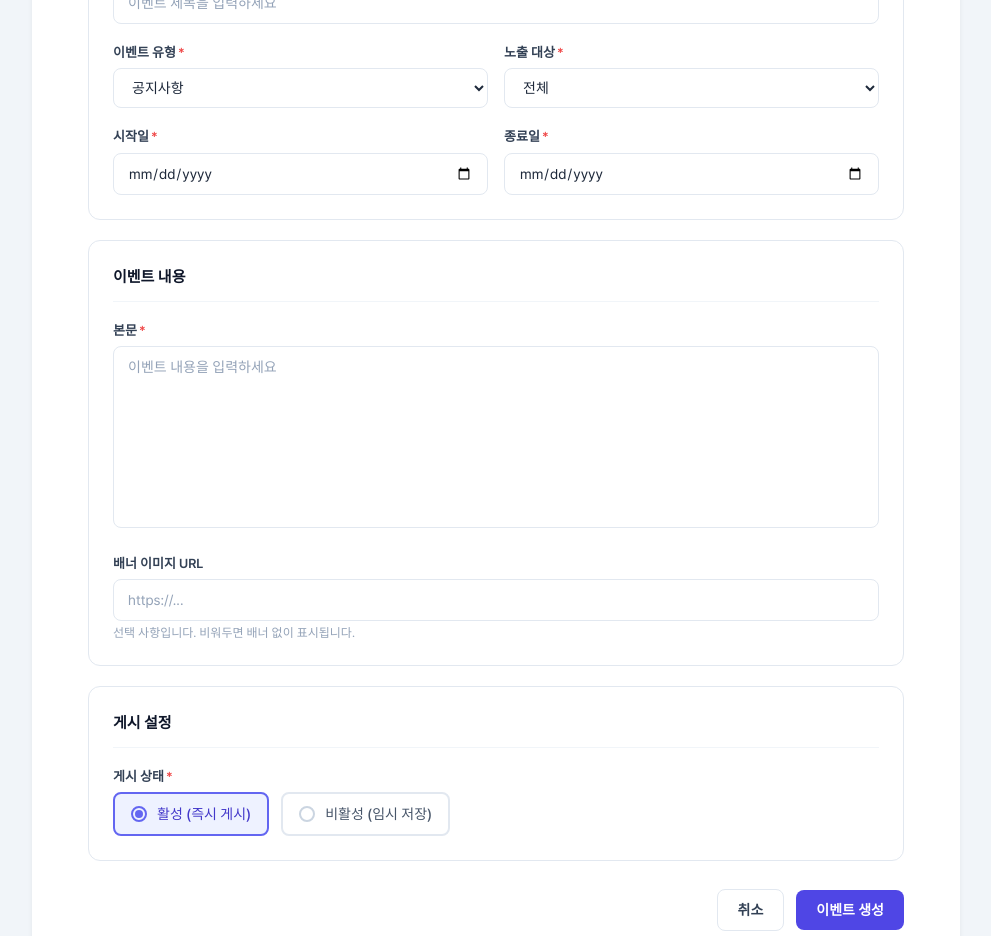
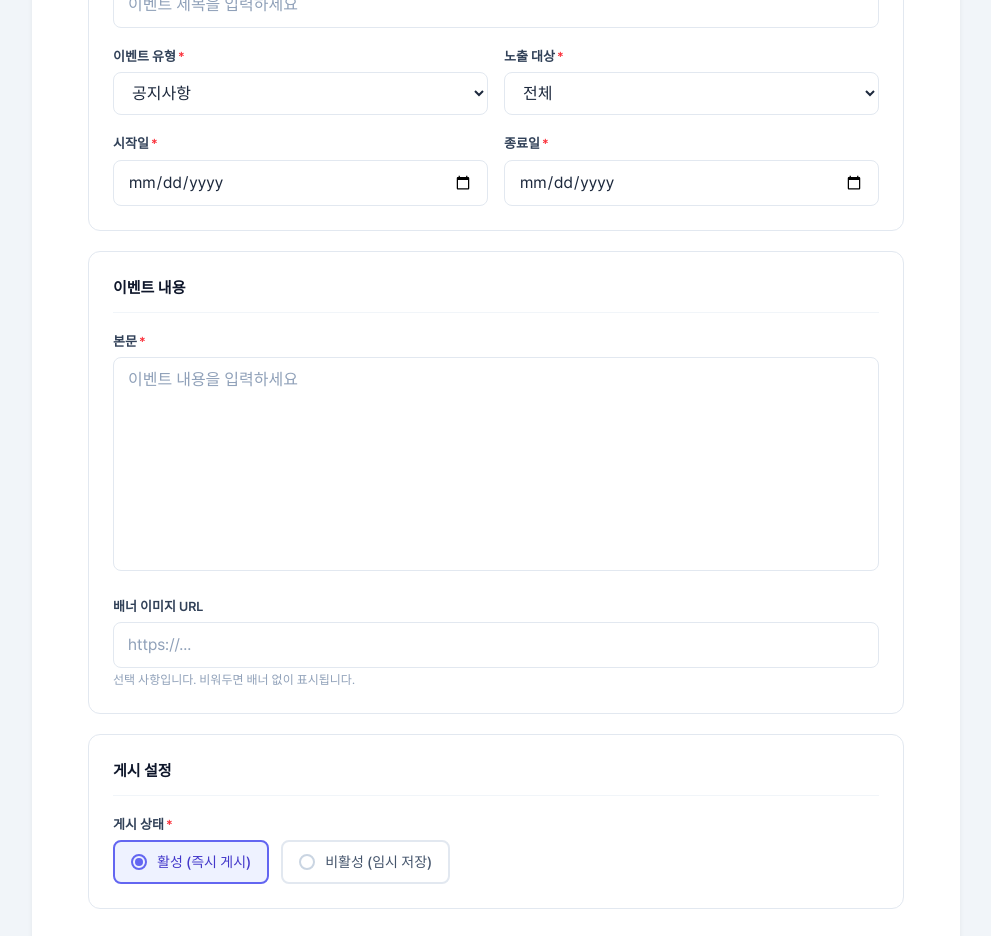
Before and after one commit to Workinkorea/workinkorea-client, a Next.js app: page /admin/events/create in a window 1280 px wide. Shown: the part 320-1256 px from the top of the page, without its empty margins (288-1279 px from the left). Built offline with nearby package versions, Linux system fonts and the light colour scheme; no server answers.

Commit message:
feat:  디자인 토큰 마이그레이션

```diff
--- a/src/app/(admin)/admin/layout.tsx
+++ b/src/app/(admin)/admin/layout.tsx
@@ -16,15 +16,15 @@
   const pathname = usePathname();
 
   return (
-    <div className="min-h-screen bg-background-alternative">
+    <div className="min-h-screen bg-slate-100">
       {/* Header */}
-      <header className="bg-background-default shadow-sm">
+      <header className="bg-white shadow-sm">
         <div className="w-full max-w-[1600px] mx-auto px-4 sm:px-6 md:px-8">
           <div className="flex h-16 items-center justify-between">
-            <h1 className="text-2xl font-bold text-slate-900">관리자 페이지</h1>
+            <h1 className="text-title-3 font-bold text-slate-900">관리자 페이지</h1>
             <Link
               href="/"
-              className="text-sm text-slate-600 hover:text-slate-900 transition-colors"
+              className="text-body-3 text-slate-600 hover:text-slate-900 transition-colors"
             >
               메인으로 돌아가기
             </Link>
@@ -43,7 +43,7 @@
                   <Link
                     key={item.path}
                     href={item.path}
-                    className={`block rounded-lg px-4 py-2 text-sm font-medium transition-colors cursor-pointer ${
+                    className={`block rounded-lg px-4 py-2 text-body-3 font-medium transition-colors cursor-pointer ${
                       isActive
                         ? 'bg-blue-50 text-blue-700'
                         : 'text-slate-700 hover:bg-slate-100 hover:text-slate-900'
@@ -58,7 +58,7 @@
 
           {/* Main content */}
           <main className="flex-1 min-w-0">
-            <div className="rounded-xl bg-background-default shadow-md p-6">
+            <div className="rounded-xl bg-white shadow-md p-6">
               {children}
             </div>
           </main>
--- a/src/app/(main)/user/resume/layout.tsx
+++ b/src/app/(main)/user/resume/layout.tsx
@@ -6,7 +6,7 @@
 
 export default function ResumeLayout({ children }: ResumeLayoutProps) {
   return (
-    <div className="min-h-screen bg-background-alternative py-8">
+    <div className="min-h-screen bg-slate-100 py-8">
       <div className="page-container">
         {children}
       </div>
--- a/src/features/admin/pages/EventCreateClient.tsx
+++ b/src/features/admin/pages/EventCreateClient.tsx
@@ -36,17 +36,17 @@
 
 function FormLabel({ required, children }: { required?: boolean; children: React.ReactNode }) {
   return (
-    <label className="block text-caption-1 font-semibold text-label-700 mb-1.5">
+    <label className="block text-caption-1 font-semibold text-slate-700 mb-1.5">
       {children}
-      {required && <span className="text-status-error ml-0.5">*</span>}
+      {required && <span className="text-red-500 ml-0.5">*</span>}
     </label>
   );
 }
 
 function FormSection({ title, children }: { title: string; children: React.ReactNode }) {
   return (
-    <section className="bg-background-default border border-line-400 rounded-xl p-6 space-y-5">
-      <h3 className="text-body-2 font-bold text-label-900 pb-3 border-b border-line-200">
+    <section className="bg-white border border-slate-200 rounded-xl p-6 space-y-5">
+      <h3 className="text-body-2 font-bold text-slate-900 pb-3 border-b border-slate-100">
         {title}
       </h3>
       {children}
@@ -112,12 +112,12 @@
           <p className="text-caption-2 font-semibold text-blue-600 uppercase tracking-widest mb-1">
             Admin
           </p>
-          <h2 className="text-title-3 font-extrabold text-label-900">{t('pageTitle')}</h2>
+          <h2 className="text-title-3 font-extrabold text-slate-900">{t('pageTitle')}</h2>
         </div>
         <button
           type="button"
           onClick={() => router.back()}
-          className="text-caption-1 text-label-500 hover:text-label-900 transition-colors cursor-pointer"
+          className="text-caption-1 text-slate-500 hover:text-slate-900 transition-colors cursor-pointer"
         >
           {t('backToList')}
         </button>
@@ -135,8 +135,8 @@
               onChange={(e) => set('title', e.target.value)}
               placeholder={t('fieldEventTitlePlaceholder')}
               className={cn(
-                'w-full px-3.5 py-2.5 border border-line-400 rounded-lg',
-                'text-sm text-label-800 placeholder:text-label-400 bg-background-default',
+                'w-full px-3.5 py-2.5 border border-slate-200 rounded-lg',
+                'text-body-3 text-slate-800 placeholder:text-slate-400 bg-white',
                 'focus:outline-none focus:border-blue-500 focus:ring-[3px] focus:ring-blue-100',
                 'transition-colors',
               )}
@@ -151,8 +151,8 @@
                 value={form.type}
                 onChange={(e) => set('type', e.target.value as EventType)}
                 className={cn(
-                  'w-full px-3.5 py-2.5 border border-line-400 rounded-lg',
-                  'text-sm text-label-800 bg-background-default',
+                  'w-full px-3.5 py-2.5 border border-slate-200 rounded-lg',
+                  'text-body-3 text-slate-800 bg-white',
                   'focus:outline-none focus:border-blue-500 focus:ring-[3px] focus:ring-blue-100',
                   'transition-colors cursor-pointer',
                 )}
@@ -169,8 +169,8 @@
                 value={form.target}
                 onChange={(e) => set('target', e.target.value as EventTarget)}
                 className={cn(
-                  'w-full px-3.5 py-2.5 border border-line-400 rounded-lg',
-                  'text-sm text-label-800 bg-background-default',
+                  'w-full px-3.5 py-2.5 border border-slate-200 rounded-lg',
+                  'text-body-3 text-slate-800 bg-white',
                   'focus:outline-none focus:border-blue-500 focus:ring-[3px] focus:ring-blue-100',
                   'transition-colors cursor-pointer',
                 )}
@@ -191,8 +191,8 @@
                 value={form.start_date}
                 onChange={(e) => set('start_date', e.target.value)}
                 className={cn(
-                  'w-full px-3.5 py-2.5 border border-line-400 rounded-lg',
-                  'text-sm text-label-800 bg-background-default',
+                  'w-full px-3.5 py-2.5 border border-slate-200 rounded-lg',
+                  'text-body-3 text-slate-800 bg-white',
                   'focus:outline-none focus:border-blue-500 focus:ring-[3px] focus:ring-blue-100',
                   'transition-colors cursor-pointer',
                 )}
@@ -206,8 +206,8 @@
                 onChange={(e) => set('end_date', e.target.value)}
                 min={form.start_date}
                 className={cn(
-                  'w-full px-3.5 py-2.5 border border-line-400 rounded-lg',
-                  'text-sm text-label-800 bg-background-default',
+                  'w-full px-3.5 py-2.5 border border-slate-200 rounded-lg',
+                  'text-body-3 text-slate-800 bg-white',
                   'focus:outline-none focus:border-blue-500 focus:ring-[3px] focus:ring-blue-100',
                   'transition-colors cursor-pointer',
                 )}
@@ -226,8 +226,8 @@
               rows={8}
               placeholder={t('fieldContentPlaceholder')}
               className={cn(
-                'w-full px-3.5 py-2.5 border border-line-400 rounded-lg',
-                'text-sm text-label-800 placeholder:text-label-400 bg-background-default',
+                'w-full px-3.5 py-2.5 border border-slate-200 rounded-lg',
+                'text-body-3 text-slate-800 placeholder:text-slate-400 bg-white',
                 'focus:outline-none focus:border-blue-500 focus:ring-[3px] focus:ring-blue-100',
                 'transition-colors resize-none',
               )}
@@ -242,13 +242,13 @@
               onChange={(e) => set('banner_url', e.target.value)}
               placeholder="https://..."
               className={cn(
-                'w-full px-3.5 py-2.5 border border-line-400 rounded-lg',
-                'text-sm text-label-800 placeholder:text-label-400 bg-background-default',
+                'w-full px-3.5 py-2.5 border border-slate-200 rounded-lg',
+                'text-body-3 text-slate-800 placeholder:text-slate-400 bg-white',
                 'focus:outline-none focus:border-blue-500 focus:ring-[3px] focus:ring-blue-100',
                 'transition-colors',
               )}
             />
-            <p className="text-xs text-label-400 mt-1">{t('fieldBannerUrlHint')}</p>
+            <p className="text-caption-2 text-slate-400 mt-1">{t('fieldBannerUrlHint')}</p>
           </div>
         </FormSection>
 
@@ -265,7 +265,7 @@
                     'text-sm font-medium transition-colors',
                     form.status === val
                       ? 'border-blue-500 bg-blue-50 text-blue-700'
-                      : 'border-line-400 bg-background-default text-label-600 hover:border-blue-200',
+                      : 'border-slate-200 bg-white text-slate-600 hover:border-blue-200',
                   )}
                 >
                   <input
@@ -279,7 +279,7 @@
                   <span
                     className={cn(
                       'w-4 h-4 rounded-full border-2 flex items-center justify-center',
-                      form.status === val ? 'border-blue-500' : 'border-line-300',
+                      form.status === val ? 'border-blue-500' : 'border-slate-300',
                     )}
                   >
                     {form.status === val && (
@@ -299,9 +299,9 @@
             type="button"
             onClick={() => router.back()}
             className={cn(
-              'px-5 py-2.5 rounded-lg text-sm font-semibold transition-colors cursor-pointer',
-              'border border-line-400 bg-background-default text-label-700',
-              'hover:bg-background-alternative',
+              'px-5 py-2.5 rounded-lg text-body-3 font-semibold transition-colors cursor-pointer',
+              'border border-slate-200 bg-white text-slate-700',
+              'hover:bg-slate-100',
               'focus:outline-none focus:ring-2 focus:ring-blue-500 focus:ring-offset-2',
             )}
           >
@@ -311,7 +311,7 @@
             type="submit"
             disabled={isSubmitting}
             className={cn(
-              'px-5 py-2.5 rounded-lg text-sm font-semibold transition-colors cursor-pointer',
+              'px-5 py-2.5 rounded-lg text-body-3 font-semibold transition-colors cursor-pointer',
               'bg-blue-600 text-white hover:bg-blue-700',
               'focus:outline-none focus:ring-2 focus:ring-blue-500 focus:ring-offset-2',
               'disabled:opacity-50 disabled:cursor-not-allowed',
--- a/src/features/company/pages/CompanyProfileEditClient.tsx
+++ b/src/features/company/pages/CompanyProfileEditClient.tsx
@@ -168,7 +168,7 @@
   if (authLoading || (profileLoading && !profile)) {
     return (
       <Layout>
-        <main className="flex-1 bg-background-alternative flex items-center justify-center min-h-[60vh]">
+        <main className="flex-1 bg-slate-100 flex items-center justify-center min-h-[60vh]">
           <div className="animate-spin w-10 h-10 border-4 border-blue-500 border-t-transparent rounded-full" />
         </main>
       </Layout>
@@ -177,7 +177,7 @@
 
   return (
     <Layout>
-      <main className="flex-1 bg-background-alternative">
+      <main className="flex-1 bg-slate-100">
         <div className="w-full max-w-7xl mx-auto px-4 sm:px-6 lg:px-8 py-8">
 
           {/* 페이지 헤더 */}
--- a/src/features/jobs/components/form/BasicInfoSection.tsx
+++ b/src/features/jobs/components/form/BasicInfoSection.tsx
@@ -40,8 +40,7 @@
   onChange,
 }: BasicInfoSectionProps) {
   return (
-    /* 카드 컨테이너: bg-background-default(white) + border-line-400 + rounded-xl */
-    <div className="bg-background-default border border-line-400 rounded-xl p-5 md:p-6">
+    <div className="bg-white border border-slate-200 rounded-xl p-5 md:p-6">
       <SectionHeader
         step={1}
         icon={<Briefcase size={16} />}
@@ -112,7 +111,7 @@
 
           <FormField label="언어 요건">
             <div className="relative">
-              <div className="absolute left-3.5 top-1/2 -translate-y-1/2 text-label-400 pointer-events-none">
+              <div className="absolute left-3.5 top-1/2 -translate-y-1/2 text-slate-400 pointer-events-none">
                 <Languages size={15} />
               </div>
               <select
--- a/src/features/jobs/components/form/RecruitmentPeriodSection.tsx
+++ b/src/features/jobs/components/form/RecruitmentPeriodSection.tsx
@@ -29,7 +29,7 @@
   onChange,
 }: RecruitmentPeriodSectionProps) {
   return (
-    <div className="bg-background-default border border-line-400 rounded-xl p-5 md:p-6">
+    <div className="bg-white border border-slate-200 rounded-xl p-5 md:p-6">
       <SectionHeader
         step={3}
         icon={<Calendar size={16} />}
--- a/src/features/jobs/pages/CompanyPostCreateClient.tsx
+++ b/src/features/jobs/pages/CompanyPostCreateClient.tsx
@@ -64,7 +64,7 @@
   if (authLoading) {
     return (
       <Layout>
-        <main className="min-h-screen bg-background-alternative py-8">
+        <main className="min-h-screen bg-slate-100 py-8">
           <div className="w-full max-w-7xl mx-auto px-4 sm:px-6 lg:px-8">
             <div className="grid grid-cols-1 lg:grid-cols-[1fr_288px] gap-5 items-start">
               <div className="space-y-4">
@@ -93,7 +93,7 @@
   if (!isAuthenticated || userType !== 'company') {
     return (
       <Layout>
-        <main className="min-h-screen bg-background-alternative py-8">
+        <main className="min-h-screen bg-slate-100 py-8">
           <div className="w-full max-w-7xl mx-auto px-4 sm:px-6 lg:px-8">
             <div className="grid grid-cols-1 lg:grid-cols-[1fr_288px] gap-5 items-start">
               <div className="space-y-4">
@@ -119,7 +119,7 @@
 
   return (
     <Layout>
-      <main className="min-h-screen bg-background-alternative py-8">
+      <main className="min-h-screen bg-slate-100 py-8">
         <div className="w-full max-w-7xl mx-auto px-4 sm:px-6 lg:px-8">
 
           {/* ── 페이지 헤더 ────────────────────────────────────────────────
--- a/src/features/jobs/pages/CompanyPostEditClient.tsx
+++ b/src/features/jobs/pages/CompanyPostEditClient.tsx
@@ -89,7 +89,7 @@
   if (authLoading || postLoading) {
     return (
       <Layout>
-        <main className="min-h-screen bg-background-alternative py-8 flex items-center justify-center">
+        <main className="min-h-screen bg-slate-100 py-8 flex items-center justify-center">
           <div className="w-full max-w-7xl mx-auto px-4 sm:px-6 lg:px-8">
             <div className="grid grid-cols-1 lg:grid-cols-[1fr_288px] gap-5 items-start">
               <div className="space-y-4">
@@ -120,7 +120,7 @@
   if (!post) {
     return (
       <Layout>
-        <main className="min-h-screen bg-background-alternative py-8 flex items-center justify-center">
+        <main className="min-h-screen bg-slate-100 py-8 flex items-center justify-center">
           <div className="text-center">
             <p className="text-slate-500 text-body-2">{t('notFound')}</p>
             <button
@@ -156,7 +156,7 @@
 
   return (
     <Layout>
-      <main className="min-h-screen bg-background-alternative py-8">
+      <main className="min-h-screen bg-slate-100 py-8">
         <div className="w-full max-w-7xl mx-auto px-4 sm:px-6 lg:px-8">
 
           {/* ── 페이지 헤더 ──────────────────────────────────────────────── */}
--- a/src/features/profile/pages/MyProfileClient.tsx
+++ b/src/features/profile/pages/MyProfileClient.tsx
@@ -223,7 +223,7 @@
   if (authLoading || isLoading) {
     return (
       <Layout>
-        <div className="min-h-screen bg-background-alternative py-8">
+        <div className="min-h-screen bg-slate-100 py-8">
           <div className="page-container">
             <div className="animate-pulse space-y-6">
               <div className="bg-slate-200 rounded-xl h-64"></div>
@@ -264,7 +264,7 @@
   if (!profile) {
     return (
       <Layout>
-        <div className="min-h-screen bg-background-alternative py-16 flex items-center justify-center px-4">
+        <div className="min-h-screen bg-slate-100 py-16 flex items-center justify-center px-4">
           <div className="text-center max-w-md mx-auto">
             <div className="w-16 h-16 mx-auto mb-4 rounded-full bg-blue-100 flex items-center justify-center">
               <Edit3 className="w-8 h-8 text-blue-600" />
```
Also changed, not shown: src/features/jobs/components/form/ManagerInfoSection.tsx (+7 -7 lines), src/features/jobs/components/form/WorkConditionsSection.tsx (+6 -6 lines).
